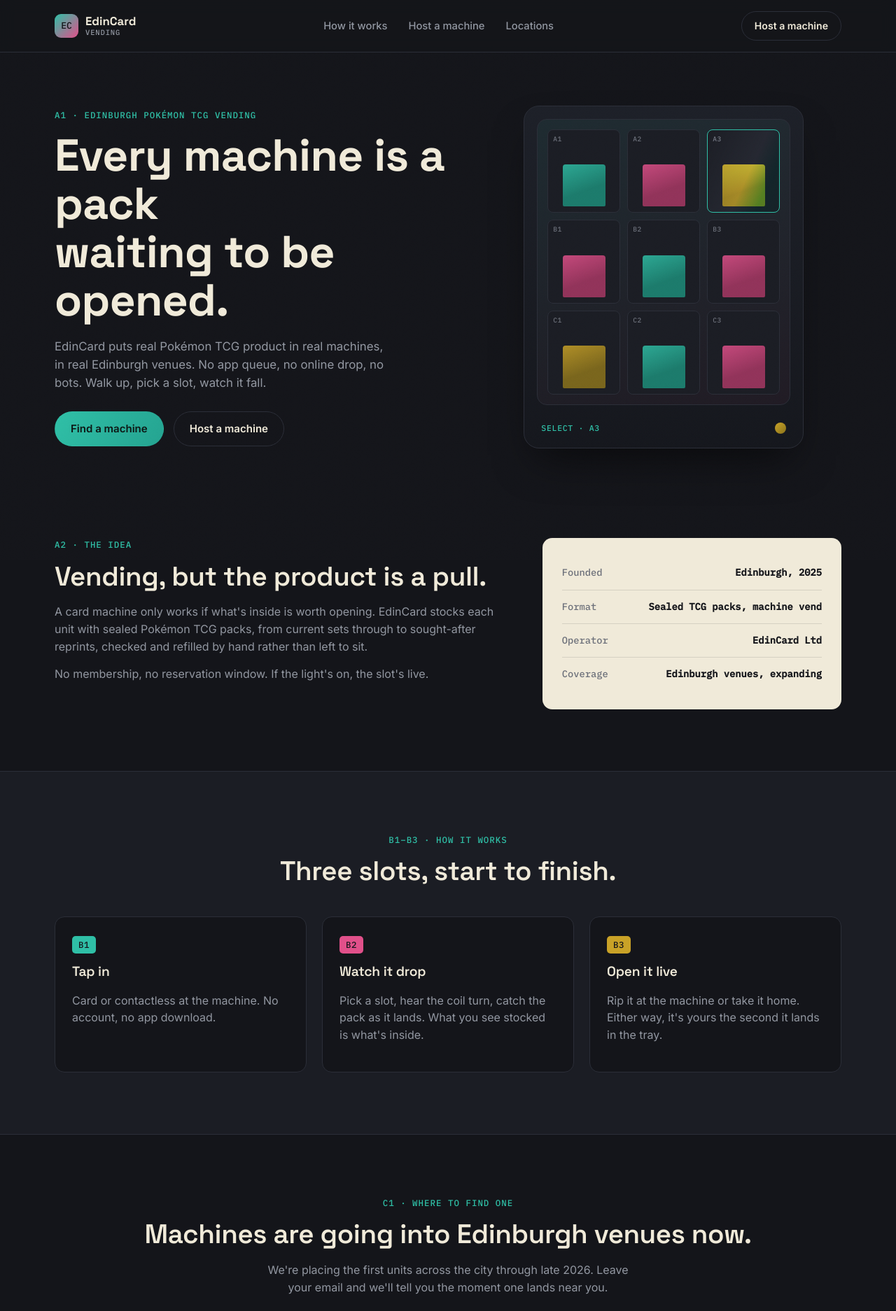
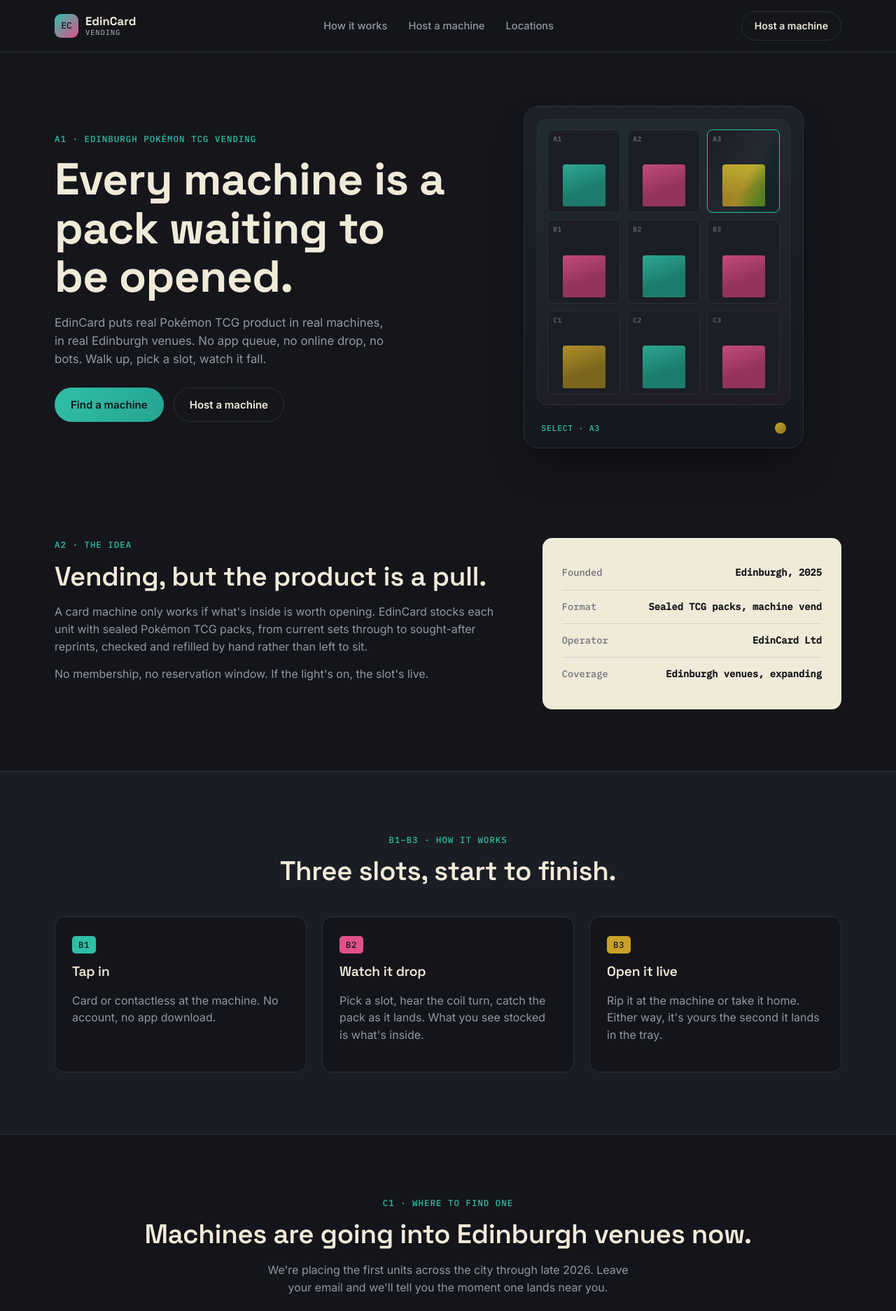
Before and after one commit to CreatorX02/edincard-vending, a plain HTML site: page index.html in a window 1280 px wide. Shown: the top 1874 px of the page at 70% size. Drawn offline with Linux system fonts and the light colour scheme.

Commit message:
Tighten hero heading and section rhythm

```diff
--- a/css/style.css
+++ b/css/style.css
@@ -57,7 +57,7 @@
   letter-spacing:-0.01em;
 }
 
-h1{ font-size:clamp(2.4rem, 5vw, 4rem); font-weight:700; }
+h1{ font-size:clamp(2.4rem, 5vw, 4rem); font-weight:700; max-width:14ch; }
 h2{ font-size:clamp(1.7rem, 3vw, 2.4rem); }
 h3{ font-size:1.2rem; }
 
@@ -272,7 +272,7 @@
 .step:nth-child(3) .step-code{ background:var(--gold); }
 
 /* locations / notify */
-.locations{ text-align:center; }
+.locations{ text-align:center; padding-bottom:64px; }
 .locations-sub{ max-width:52ch; margin-left:auto; margin-right:auto; }
 .notify-form{
   display:flex; gap:10px; max-width:420px; margin:26px auto 8px;
@@ -287,6 +287,7 @@
 .form-note{ font-family:var(--font-mono); font-size:0.78rem; color:var(--teal); min-height:1.2em; }
 
 /* venues */
+.venues{ background:var(--ink-raised); border-top:1px solid var(--ink-line); padding-top:76px; }
 .venues-inner{
   display:grid; grid-template-columns:1.1fr 0.9fr; gap:56px; align-items:start;
 }
@@ -296,7 +297,7 @@
 .venue-code{ font-family:var(--font-mono); font-size:0.78rem; color:var(--teal); flex-shrink:0; }
 
 .venue-card{
-  background:linear-gradient(165deg, var(--ink-raised), #15171D);
+  background:linear-gradient(165deg, var(--ink), #0F1014);
   border:1px solid var(--ink-line); border-radius:var(--radius);
   padding:28px;
 }
--- a/index.html
+++ b/index.html
@@ -36,7 +36,7 @@
     <div class="wrap hero-inner">
       <div class="hero-copy">
         <p class="eyebrow">A1 &middot; EDINBURGH POKÉMON TCG VENDING</p>
-        <h1>Every machine is a pack<br>waiting to be opened.</h1>
+        <h1>Every machine is a pack waiting to be opened.</h1>
         <p class="hero-sub">EdinCard puts real Pokémon TCG product in real machines, in real Edinburgh venues. No app queue, no online drop, no bots. Walk up, pick a slot, watch it fall.</p>
         <div class="hero-actions">
           <a class="btn btn-primary" href="#locations">Find a machine</a>
```
